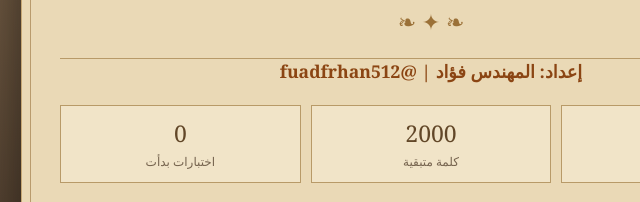
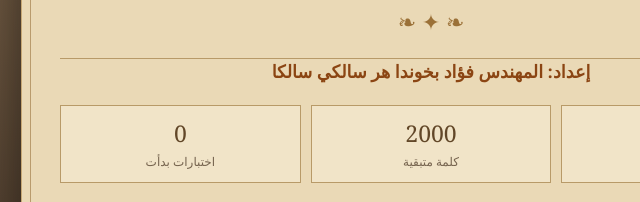
Before and after one commit to fuadfrhan512-source/The-Engineer-fuad, a plain HTML site: page index.html in a window 1280 px wide. Shown: the part 182-384 px from the top of the page, 209-849 px from the left. Drawn offline with Linux system fonts and the light colour scheme; no server answers.

```diff
--- a/index.html
+++ b/index.html
@@ -57,7 +57,8 @@ footer{text-align:center;color:#806b4d;font-size:12px;padding-top:22px}
   <div class="ornament">❧ ✦ ❧</div>
 </header>
 <div style="text-align: center; margin-bottom: 20px; font-weight: bold; color: #8b4513; font-size: 1.1rem;">
-  إعداد: المهندس فؤاد | @fuadfrhan512
+إعداد: المهندس فؤاد
+بخوندا هر سالكي سالكا
 </div>
 <section class="stats">
   <div class="stat"><b id="used">0</b><span>كلمة استُخدمت</span></div>
```
